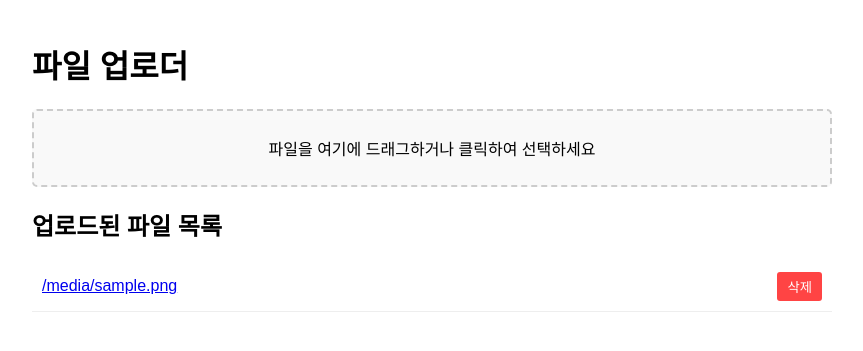
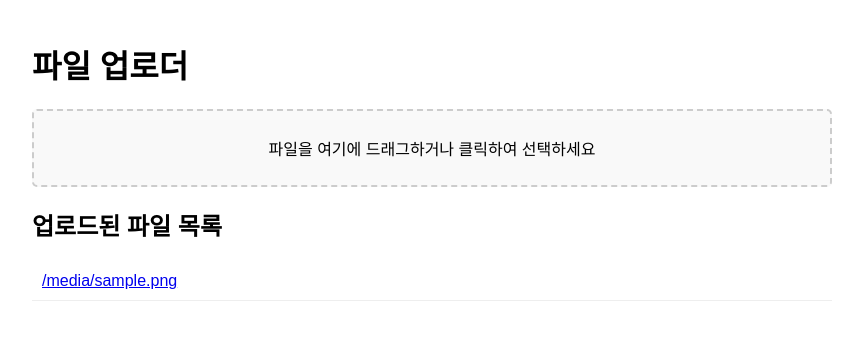
Before and after one commit to theFrostBurn/file-uploader, a Flask app: template templates/index.html in a window 1280 px wide. Shown: the top 351 px of the page, without its empty margins (208-1071 px from the left). Run offline with Flask 3, Linux system fonts and the light colour scheme; the template is opened without the code that fills it: most values are stand-ins (such as "Sample title", 1, 10 or a date in 2020).

```diff
--- a/app.py
+++ b/app.py
@@ -12,26 +12,13 @@ app.config['UPLOAD_FOLDER'] = UPLOAD_FOLDER
 ALLOWED_EXTENSIONS = {'txt', 'pdf', 'png', 'jpg', 'jpeg', 'gif', 'doc', 'docx', 'xls', 'xlsx'}
 
 def allowed_file(filename):
-    return ('.' in filename and
-            filename.rsplit('.', 1)[1].lower() in ALLOWED_EXTENSIONS)
+    return '.' in filename and \
+           filename.rsplit('.', 1)[1].lower() in ALLOWED_EXTENSIONS
 
 @app.route('/')
 def index():
-    # 파일 목록을 최신순으로 정렬
-    files = os.listdir(app.config['UPLOAD_FOLDER'])
-    files.sort(key=lambda x: os.path.getmtime(os.path.join(app.config['UPLOAD_FOLDER'], x)), reverse=True)
-    return render_template('index.html', files=files)
-
-@app.route('/delete/<filename>')
-def delete_file(filename):
-    file_path = os.path.join(app.config['UPLOAD_FOLDER'], filename)
-    if os.path.exists(file_path):
-        os.remove(file_path)
-        if request.headers.get('X-Requested-With') == 'XMLHttpRequest':
-            files = os.listdir(app.config['UPLOAD_FOLDER'])
-            files.sort(key=lambda x: os.path.getmtime(os.path.join(app.config['UPLOAD_FOLDER'], x)), reverse=True)
-            return jsonify({'success': True, 'files': files})
-    return redirect(url_for('index'))
+    uploaded_files = os.listdir(app.config['UPLOAD_FOLDER'])
+    return render_template('index.html', files=uploaded_files)
 
 @app.route('/upload', methods=['POST'])
 def upload_file():
@@ -51,11 +38,9 @@ def upload_file():
             uploaded_files.append(filename)
 
     if request.headers.get('X-Requested-With') == 'XMLHttpRequest':
-        files = os.listdir(app.config['UPLOAD_FOLDER'])
-        files.sort(key=lambda x: os.path.getmtime(os.path.join(app.config['UPLOAD_FOLDER'], x)), reverse=True)
         return jsonify({
             'files': uploaded_files,
-            'all_files': files
+            'all_files': os.listdir(app.config['UPLOAD_FOLDER'])
         })
 
     return redirect(url_for('index'))
--- a/templates/index.html
+++ b/templates/index.html
@@ -21,20 +21,6 @@
         .file-item {
             padding: 10px;
             border-bottom: 1px solid #eee;
-            display: flex;
-            justify-content: space-between;
-            align-items: center;
-        }
-        .file-item .delete-btn {
-            background-color: #ff4444;
-            color: white;
-            border: none;
-            padding: 5px 10px;
-            border-radius: 3px;
-            cursor: pointer;
-        }
-        .file-item .delete-btn:hover {
-            background-color: #cc0000;
         }
         #dropZone {
             border: 2px dashed #ccc;
@@ -84,7 +70,6 @@
             {% for file in files %}
             <div class="file-item">
                 <a href="{{ url_for('static', filename='uploads/' + file) }}" target="_blank">{{ file }}</a>
-                <button class="delete-btn" onclick="deleteFile('{{ file }}')">삭제</button>
             </div>
             {% endfor %}
         </div>
@@ -154,26 +139,8 @@
             fileList.innerHTML = files.map(file => `
                 <div class="file-item">
                     <a href="/static/uploads/${file}" target="_blank">${file}</a>
-                    <button class="delete-btn" onclick="deleteFile('${file}')">삭제</button>
                 </div>
             `).join('');
-        }
-
-        function deleteFile(filename) {
-            if (confirm('정말로 이 파일을 삭제하시겠습니까?')) {
-                fetch(`/delete/${filename}`, {
-                    headers: {
-                        'X-Requested-With': 'XMLHttpRequest'
-                    }
-                })
-                .then(response => response.json())
-                .then(data => {
-                    if (data.success) {
-                        updateFileList(data.files);
-                    }
-                })
-                .catch(error => console.error('Error:', error));
-            }
         }
     </script>
 </body>
```
